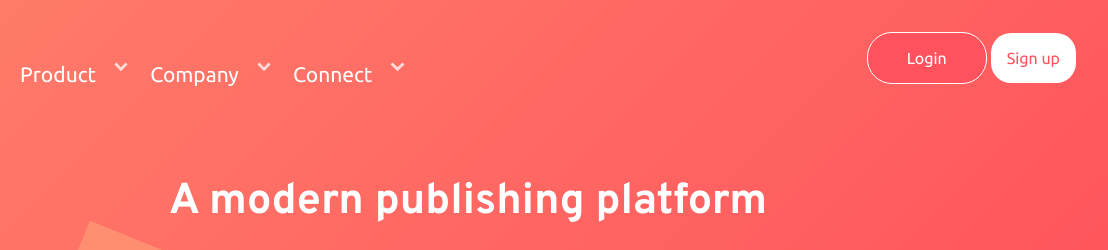
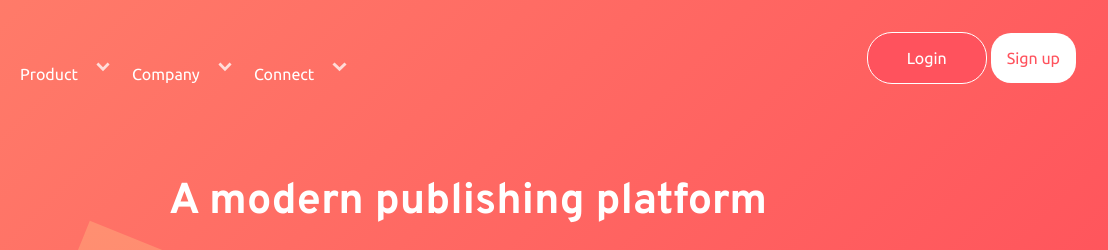
Before and after one commit to wonuola-y/blogr-landing-page, a plain HTML site: page index.html in a window 1280 px wide. Shown: the top 250 px of the page, 172-1280 px from the left. Drawn offline with Linux system fonts and the light colour scheme.

Commit message:
Update style.css

```diff
--- a/style.css
+++ b/style.css
@@ -406,7 +406,7 @@ justify-content: center;
            padding: 0.5em;
        }
        .drop{
-           font-size: 21px;
+           font-size: 16px;
            color: white !important;
        }
     .arrow{
```
